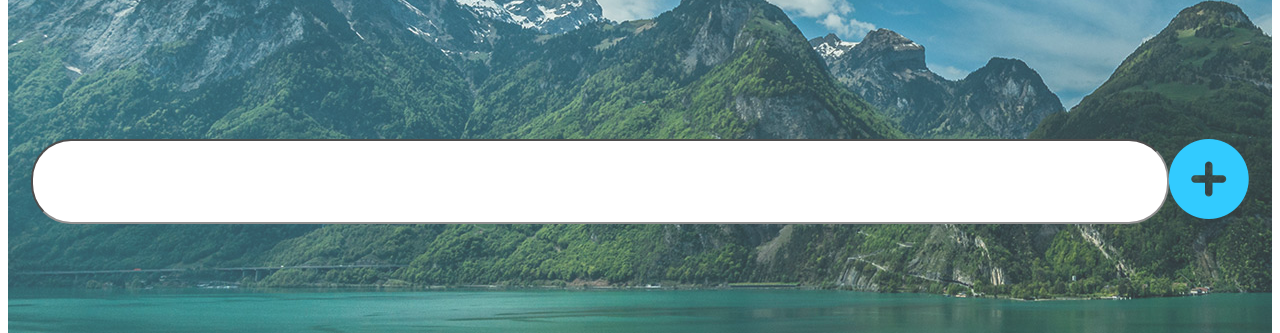
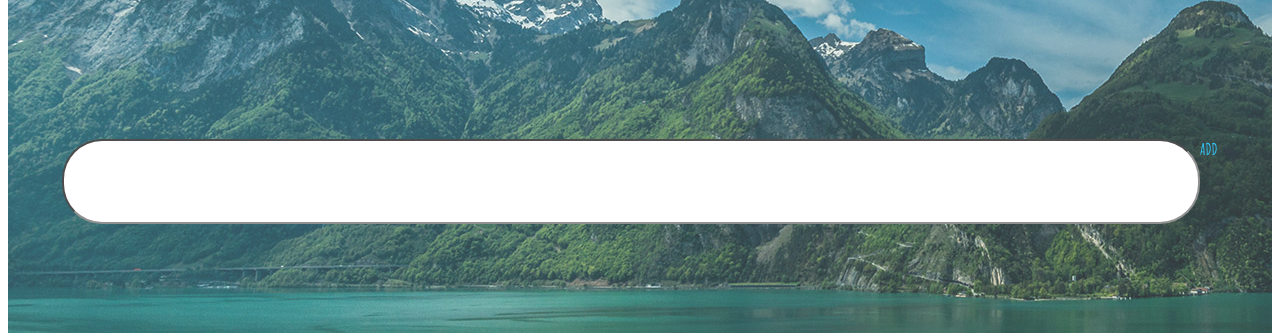
Before and after one commit to dewanganaditya362/to-do-list, a plain HTML site: page index.html in a window 1280 px wide. Shown: the part 396-729 px from the top of the page. Drawn offline with Linux system fonts and the light colour scheme; files whose address does not match are found by name.

Commit message:
Update index.html

```diff
--- a/index.html
+++ b/index.html
@@ -14,7 +14,7 @@
             <div class="enter">
             <input type="text" class="input">
 
-        <a href="#" class="btn1"><i class="fas fa-plus-circle fa-5x btn"></i>
+        <a href="#" class="btn1">ADD
             </a>
             </div>
 
```
